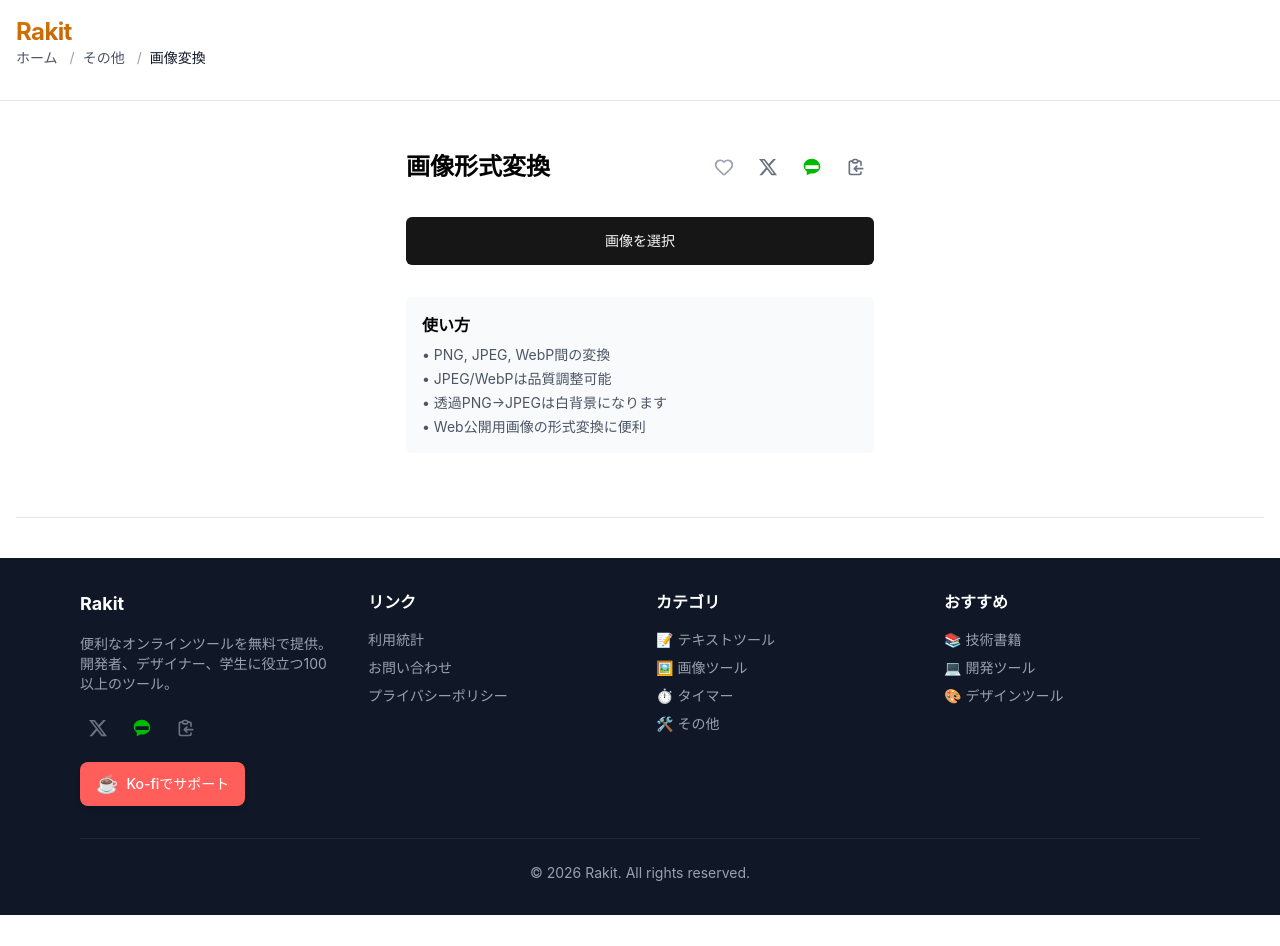
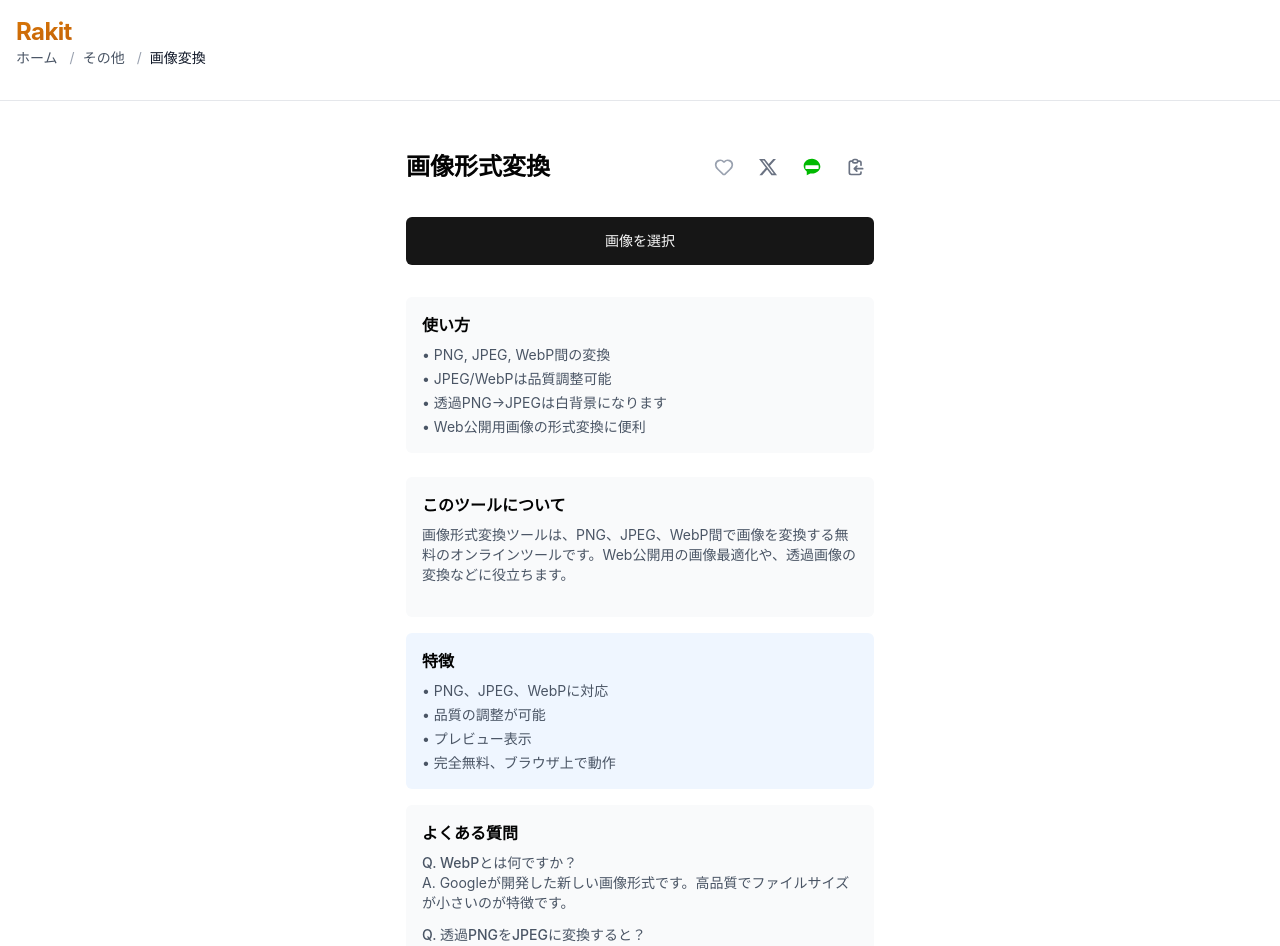
Before and after one commit to jiroor/v2, a React (Vite) app in the folder apps/web/: page /other/image-convert in a window 1280 px wide. Shown: the top 946 px of the page. Before the commit the page ends 915 px from the top, so only its background shows below. Built offline with nearby package versions, Linux system fonts and the light colour scheme.

Commit message:
feat: Otherツール（画像系）に説明・特徴・FAQを追加（リサイズ、変換、圧縮）

```diff
--- a/apps/web/src/pages/OtherTools/ImageCompressor.tsx
+++ b/apps/web/src/pages/OtherTools/ImageCompressor.tsx
@@ -198,6 +198,40 @@ function ImageCompressor() {
             <li>• JPEG形式で出力</li>
           </ul>
         </div>
+
+        {/* このツールについて */}
+        <div className="mt-6 p-4 bg-gray-50 rounded-md">
+          <h3 className="font-semibold mb-2">このツールについて</h3>
+          <p className="text-sm text-gray-600 mb-4">
+            画像圧縮ツールは、画像のファイルサイズを縮小する無料のオンラインツールです。品質を調整しながら圧縮でき、Web公開用の画像最適化に役立ちます。
+          </p>
+        </div>
+
+        {/* 特徴 */}
+        <div className="mt-4 p-4 bg-blue-50 rounded-md">
+          <h3 className="font-semibold mb-2">特徴</h3>
+          <ul className="text-sm text-gray-600 space-y-1">
+            <li>• 品質を調整して圧縮</li>
+            <li>• ファイルサイズの削減率を表示</li>
+            <li>• プレビューで画質確認</li>
+            <li>• 完全無料、ブラウザ上で動作</li>
+          </ul>
+        </div>
+
+        {/* よくある質問 */}
+        <div className="mt-4 p-4 bg-gray-50 rounded-md">
+          <h3 className="font-semibold mb-2">よくある質問</h3>
+          <div className="text-sm text-gray-600 space-y-3">
+            <div>
+              <p className="font-medium">Q. 推奨品質は？</p>
+              <p>A. Web用には80%程度が推奨です。画質とファイルサイズのバランスが良いです。</p>
+            </div>
+            <div>
+              <p className="font-medium">Q. 圧縮後の形式は？</p>
+              <p>A. JPEG形式で出力されます。</p>
+            </div>
+          </div>
+        </div>
       </div>
       {/* 広告 */}
       <div className="mt-8 pt-6 border-t border-gray-200">
--- a/apps/web/src/pages/OtherTools/ImageConverter.tsx
+++ b/apps/web/src/pages/OtherTools/ImageConverter.tsx
@@ -215,6 +215,40 @@ function ImageConverter() {
             <li>• Web公開用画像の形式変換に便利</li>
           </ul>
         </div>
+
+        {/* このツールについて */}
+        <div className="mt-6 p-4 bg-gray-50 rounded-md">
+          <h3 className="font-semibold mb-2">このツールについて</h3>
+          <p className="text-sm text-gray-600 mb-4">
+            画像形式変換ツールは、PNG、JPEG、WebP間で画像を変換する無料のオンラインツールです。Web公開用の画像最適化や、透過画像の変換などに役立ちます。
+          </p>
+        </div>
+
+        {/* 特徴 */}
+        <div className="mt-4 p-4 bg-blue-50 rounded-md">
+          <h3 className="font-semibold mb-2">特徴</h3>
+          <ul className="text-sm text-gray-600 space-y-1">
+            <li>• PNG、JPEG、WebPに対応</li>
+            <li>• 品質の調整が可能</li>
+            <li>• プレビュー表示</li>
+            <li>• 完全無料、ブラウザ上で動作</li>
+          </ul>
+        </div>
+
+        {/* よくある質問 */}
+        <div className="mt-4 p-4 bg-gray-50 rounded-md">
+          <h3 className="font-semibold mb-2">よくある質問</h3>
+          <div className="text-sm text-gray-600 space-y-3">
+            <div>
+              <p className="font-medium">Q. WebPとは何ですか？</p>
+              <p>A. Googleが開発した新しい画像形式です。高品質でファイルサイズが小さいのが特徴です。</p>
+            </div>
+            <div>
+              <p className="font-medium">Q. 透過PNGをJPEGに変換すると？</p>
+              <p>A. 透過部分は白背景になります。</p>
+            </div>
+          </div>
+        </div>
       </div>
       {/* 広告 */}
       <div className="mt-8 pt-6 border-t border-gray-200">
--- a/apps/web/src/pages/OtherTools/ImageResizer.tsx
+++ b/apps/web/src/pages/OtherTools/ImageResizer.tsx
@@ -232,6 +232,40 @@ function ImageResizer() {
             <li>• PNG形式で出力</li>
           </ul>
         </div>
+
+        {/* このツールについて */}
+        <div className="mt-6 p-4 bg-gray-50 rounded-md">
+          <h3 className="font-semibold mb-2">このツールについて</h3>
+          <p className="text-sm text-gray-600 mb-4">
+            画像リサイズツールは、画像のサイズを変更する無料のオンラインツールです。アイコン、サムネイル、SNS投稿など、用途に合わせてリサイズできます。縦横比を維持したリサイズも可能です。
+          </p>
+        </div>
+
+        {/* 特徴 */}
+        <div className="mt-4 p-4 bg-blue-50 rounded-md">
+          <h3 className="font-semibold mb-2">特徴</h3>
+          <ul className="text-sm text-gray-600 space-y-1">
+            <li>• 縦横比維持オプション</li>
+            <li>• 5種類のプリセットサイズ</li>
+            <li>• PNG形式でダウンロード</li>
+            <li>• 完全無料、ブラウザ上で動作</li>
+          </ul>
+        </div>
+
+        {/* よくある質問 */}
+        <div className="mt-4 p-4 bg-gray-50 rounded-md">
+          <h3 className="font-semibold mb-2">よくある質問</h3>
+          <div className="text-sm text-gray-600 space-y-3">
+            <div>
+              <p className="font-medium">Q. 画質は劣化しますか？</p>
+              <p>A. リサイズに伴う画質の変化はありますが、一般的な用途には十分な品質です。</p>
+            </div>
+            <div>
+              <p className="font-medium">Q. どの画像形式に対応していますか？</p>
+              <p>A. PNG、JPG、GIF、WebPなど、一般的な画像形式に対応しています。</p>
+            </div>
+          </div>
+        </div>
       </div>
       {/* 広告 */}
       <div className="mt-8 pt-6 border-t border-gray-200">
```
